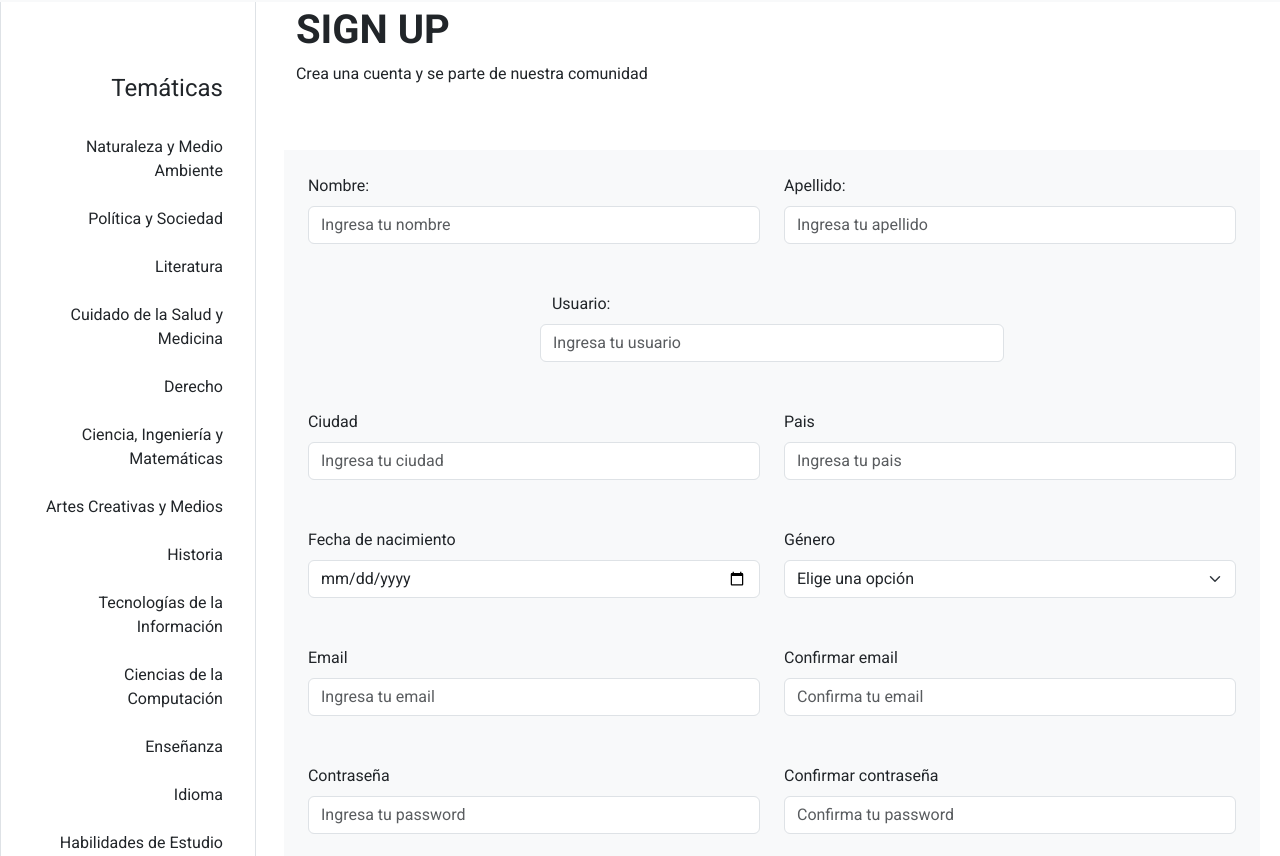
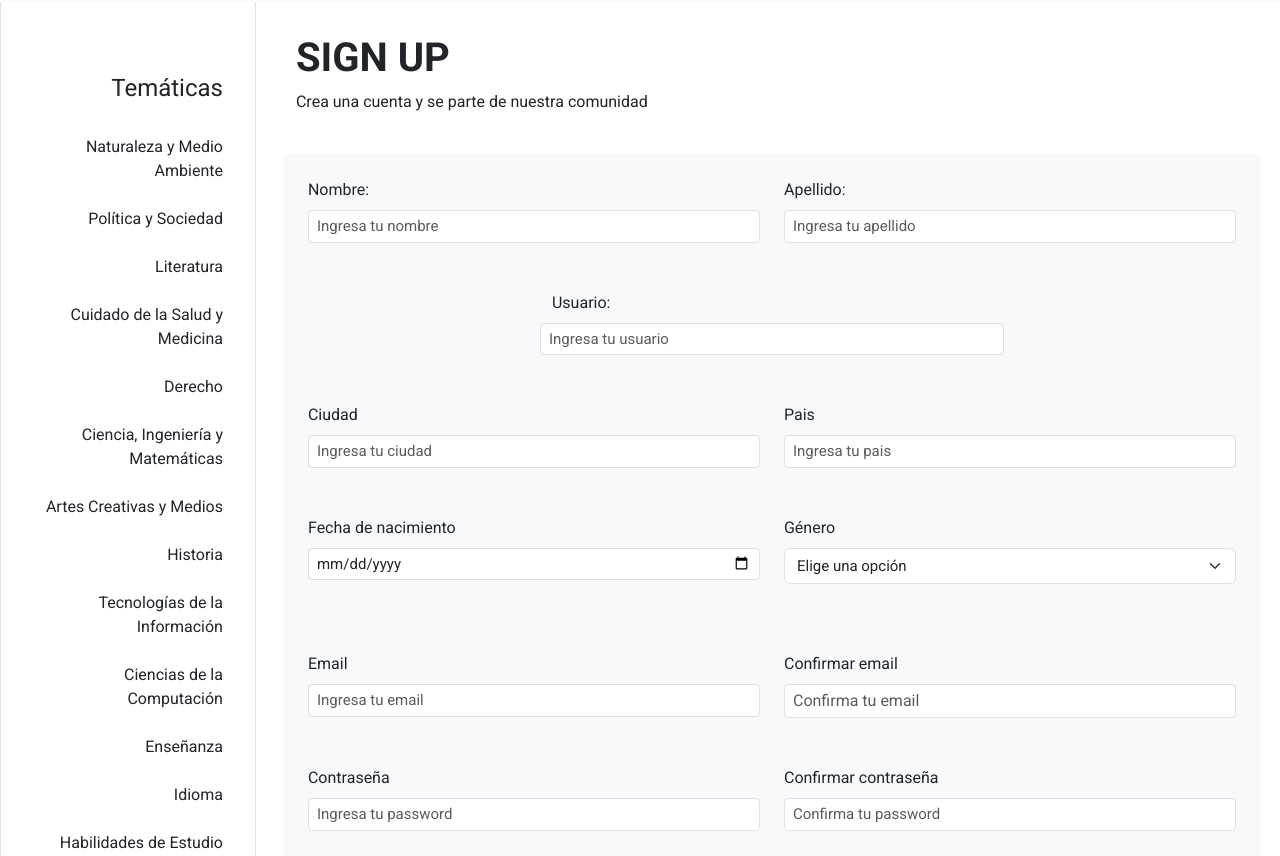
Before and after one commit to pablomos87/frontdeploy, a React (Create React App) app in the folder src/: page /signup in a window 1280 px wide. Shown: the part 144-1000 px from the top of the page. Built offline with nearby package versions, Linux system fonts and the light colour scheme; the HTML template or start-up script is replaced by a standard one.

Commit message:
last commit n-

```diff
--- a/src/Components/CSS/Header.css
+++ b/src/Components/CSS/Header.css
@@ -29,6 +29,6 @@
 };
 @media (min-width: 490px) {
   .hide-on-small-screen {
-    display: inline;
+    display: inline; /* o inline-block según lo que necesites */
   }
 }
--- a/src/Components/CSS/Home.css
+++ b/src/Components/CSS/Home.css
@@ -4,7 +4,7 @@
     height: 100%;
   }
 
-  img {
+  .img-portada {
 
     filter: opacity(75%);
     height: 450px;
@@ -12,19 +12,44 @@
     object-position: center;
   }
 
+  @media (max-width: 490px) {
+    .img-portada {
+      height: 350px;
+    }
+  }
+
+
   .custom-image-1{
 
     height: 180px;
+    filter: opacity(75%);
     object-fit: cover;
     object-position: center;
   }
 
+  @media (max-width: 490px) {
+    .custom-image-1 {
+      height: 145px;
+
+    }
+  }
+
   .custom-image-2{
 
+
+    filter: opacity(75%);
     height: 120px;
     object-fit:cover;
     object-position:center;
   }
+
+  @media (max-width: 490px) {
+    .custom-image-2 {
+      height: 105px;
+
+    }
+  }
+
 
   .custom-link{
   text-decoration: none;
--- a/src/Components/CSS/Signup.css
+++ b/src/Components/CSS/Signup.css
@@ -0,0 +1,7 @@
+
+@media (min-width: 490px) {
+
+    .custom-font-size-signup  {
+        font-size: 0.5rem;
+    }
+  }
--- /dev/null
+++ b/src/Components/CSS/UserProfile.css
@@ -0,0 +1,4 @@
+.link-text {
+    text-decoration: underline;
+    cursor: pointer;
+  }
--- a/src/Components/Home.jsx
+++ b/src/Components/Home.jsx
@@ -29,7 +29,7 @@ const Home = () => {
     <div className="justify-content-center align-self-center m-2 pb-5">
     <Row className="home-title-row mt-5 pb-5 mb-5 p-1 mx-auto">
   <Col className="image-container p-0">
-  <Card.Img variant="top" src={image} alt="foto-portada"/>
+  <Card.Img className="img-portada" variant="top" src={image} alt="foto-portada"/>
     <div className="text-overlay">
       <h1 className= "fw-bold fs-2">Cursos Online</h1>
       <p className="text-sm fs-4">Elige el curso para vos.</p>
@@ -45,10 +45,10 @@ const Home = () => {
 
       <Row className="card-container mt-2 mb-1 p-3 bg-light border border-tertiary container-sm mx-auto p-4">
         {lastThreeCourses.map((course)  => (
-        <Col lg={4} md={10} xs={12} key={course._id} className="justify-content-center d-flex mx-auto">
+        <Col lg={4} md={4} sm={12} xs={12} key={course._id} className="justify-content-center d-flex mx-auto">
           <Card className="text-center d-flex h-100 custom-card w-100">
           <Link to={`/courses/detail?courseId=${course._id}`} className="text-dark custom-link">
-            <Card.Img src={course.imagen}  className="custom-image-1" />
+            <Card.Img src={course.imagen}  className="custom-image-1 img-fluid" />
             <Card.Body className="d-flex flex-column justify-content-between">
               <div>
               <p className="text-sm fs-6 text-uppercase fw-bolder m-0 p-0 mt-1">{course.nombre}</p>
--- a/src/Components/Signup.jsx
+++ b/src/Components/Signup.jsx
@@ -52,20 +52,20 @@ const Signup = () => {
 
   return (
 
-    <Container className="d-flex flex-column justify-content-center m-1">
+    <Container className="d-flex flex-column justify-content-center ms-1 me-1 mt-4 mb-4 pb-3">
 
-      <div className="d-flex flex-column justify-content-center align-items-left container-fluid w-100">
+      <div className="d-flex flex-column justify-content-center align-items-left container-fluid w-100 pb-4 pt-2">
         <h3 className="display-6 fw-bold pb-0">SIGN UP</h3>
         <p className="fw-normal"> Crea una cuenta y se parte de nuestra comunidad</p>
       </div>
 
-      <Form className="mt-5 bg-light p-4 w-100 mx-auto">
+      <Form className="bg-light p-4 w-100 mx-auto">
         <Row>
-          <Col className="mb-4" md={12}>
+          <Col className="mb-4" md={12} xs={12}>
             <FormGroup className="mb-4">
               <Row>
-                <Col className="justify-content-center">
-                  <FormLabel htmlFor="nombreUsuario" className="me-3">Nombre: </FormLabel>
+                <Col xs={6} className="justify-content-center">
+                  <FormLabel htmlFor="nombreUsuario" className="me-3 fs-6 fs-sm-7 fs-xs-8">Nombre: </FormLabel>
                   <FormControl
                     type="text"
                     id="firstName"
@@ -73,11 +73,13 @@ const Signup = () => {
                     placeholder="Ingresa tu nombre"
                     value={firstName}
                     onChange={(e) => setFirstName(e.target.value)}
+                    className="form-control form-control-sm"
+                    style={{ fontSize: '15px', '@media (max-width: 762px)': { fontSize: '12px' }, '@media (max-width: 576px)': { fontSize: '8px' } }}
                     required
                   />
                 </Col>
-                <Col>
-                  <FormLabel htmlFor="apellidoUsuario" className="me-3 align-items-center justify-content-center">Apellido:</FormLabel>
+                <Col  xs={6}>
+                  <FormLabel htmlFor="apellidoUsuario" className="me-3 fs-6 fs-sm-7 fs-xs-8">Apellido:</FormLabel>
                   <FormControl
                     type="text"
                     id="lastName"
@@ -85,6 +87,8 @@ const Signup = () => {
                     placeholder="Ingresa tu apellido"
                     value={lastName}
                     onChange={(e) => setLastName(e.target.value)}
+                    className="form-control form-control-sm"
+                    style={{ fontSize: '15px',  '@media (max-width: 762px)': { fontSize: '12px' }, '@media (max-width: 576px)': { fontSize: '8px' } }}
                     required
                   />
                 </Col>
@@ -100,13 +104,14 @@ const Signup = () => {
         <Row className="w-50">
           <Form.Label htmlFor="username" className="me-3">Usuario:</Form.Label>
         <FormControl
-          className="w-100"
           type="text"
           id="username"
           name="username"
           placeholder="Ingresa tu usuario"
           required
           value={username}
+          className="form-control form-control-sm"
+                    style={{ fontSize: '15px',  '@media (max-width: 762px)': { fontSize: '12px' }, '@media (max-width: 576px)': { fontSize: '8px' } }}
           onChange={(e) => setUsername(e.target.value)}
         />
         </Row>
@@ -127,7 +132,8 @@ const Signup = () => {
                     id="city"
                     name="city"
                     placeholder="Ingresa tu ciudad"
-                    className="form-control"
+                    className="form-control form-control-sm"
+                    style={{ fontSize: '15px',  '@media (max-width: 762px)': { fontSize: '12px' },'@media (max-width: 576px)': { fontSize: '8px' } }}
                     required
                     value={city}
                     onChange={(e) => setCity(e.target.value)}
@@ -140,7 +146,8 @@ const Signup = () => {
                     id="country"
                     name="country"
                     placeholder="Ingresa tu pais"
-                    className="form-control"
+                    className="form-control form-control-sm"
+                    style={{ fontSize: '15px',  '@media (max-width: 762px)': { fontSize: '12px' }, '@media (max-width: 576px)': { fontSize: '8px' } }}
                     required
                     value={country}
                     onChange={(e) => setCountry(e.target.value)}
@@ -154,25 +161,27 @@ const Signup = () => {
           <Col className="mb-4" md={12}>
             <FormGroup className="mb-4">
               <Row>
-                <Col className="justify-content-center">
+                <Col md={6} sm={12} xs={12} className="justify-content-center mb-4">
                   <FormLabel htmlFor="brthDat">Fecha de nacimiento</FormLabel>
                   <FormControl
                     type="date"
                     id="brthDat"
                     name="brthDate"
                     placeholder="Ingresa tu fecha de nacimiento"
-                    className="form-control"
+                    className="form-control form-control-sm"
+                    style={{ fontSize: '15px',  '@media (max-width: 762px)': { fontSize: '12px' },'@media (max-width: 576px)': { fontSize: '8px' } }}
                     required
                     value={birthDate}
                     onChange={(e) => setBirthDate(e.target.value)} />
                 </Col>
 
-                  <Col className="justify-content-center">
+                  <Col  md={6}  sm={12} xs={12} className="justify-content-center">
                     <FormLabel htmlFor="gender">Género</FormLabel>
                     <Form.Select
                       id="gender"
                       name="gender"
-                      className="form-control"
+                      className="form-control form-control-sm"
+                    style={{ fontSize: '15px',  '@media (max-width: 762px)': { fontSize: '12px' }, '@media (max-width: 576px)': { fontSize: '8px' } }}
                       value={gender}
                       onChange={(e) => setGender(e.target.value)}
                       required
@@ -199,7 +208,8 @@ const Signup = () => {
                 id="email"
                 name="email"
                 placeholder="Ingresa tu email"
-                className="form-control"
+                className="form-control form-control-sm"
+                style={{ fontSize: '15px',  '@media (max-width: 762px)': { fontSize: '12px' },'@media (max-width: 576px)': { fontSize: '8px' } }}
                 autocomplete="current-password"
                 required
                 value={email}
@@ -214,7 +224,8 @@ const Signup = () => {
                 id="confirmEmail"
                 name="confirmEmail"
                 placeholder="Confirma tu email"
-                className="form-control"
+                className="form-control form-control-sm"
+                style={{ fontSize: '16px',  '@media (max-width: 762px)': { fontSize: '12px' }, '@media (max-width: 576px)': { fontSize: '8px' } }}
                 required
                 value={confirmEmail}
                 onChange={(e) => setConfirmEmail(e.target.value)}
@@ -228,31 +239,33 @@ const Signup = () => {
 
 
         <Row>
-          <Col className="mb-4" md={12}>
+          <Col md={12}>
             <FormGroup className="mb-4">
               <Row>
-                <Col className="justify-content-center">
+                <Col md={6} sm={12} xs={12} className="justify-content-center mb-4">
                   <FormLabel htmlFor="password">Contraseña</FormLabel>
                   <FormControl
                 type="password"
                 id="password"
                 name="password"
                 placeholder="Ingresa tu password"
-                className="form-control"
+                className="form-control form-control-sm"
+                style={{ fontSize: '15px',  '@media (max-width: 762px)': { fontSize: '12px' }, '@media (max-width: 576px)': { fontSize: '8px' } }}
                 required
                 value={password}
                 onChange={(e) => setPassword(e.target.value)}
               />
              </Col>
 
-<Col className="justify-content-center">
+<Col md={6} sm={12} xs={12} className="justify-content-center">
        <FormLabel htmlFor="confirmPassword">Confirmar contraseña</FormLabel>
                   <FormControl
                 type="password"
                 id="confirmPassword"
                 name="confirmPassword"
                 placeholder="Confirma tu password"
-                className="form-control"
+                className="form-control form-control-sm"
+                style={{ fontSize: '15px',  '@media (max-width: 762px)': { fontSize: '12px' }, '@media (max-width: 576px)': { fontSize: '8px' } }}
                 required
                 value={confirmPassword}
                 onChange={(e) => setConfirmPassword(e.target.value)}
```
Also changed, not shown: src/Components/AdminLogin.jsx (+17 -13 lines), src/Components/Login.jsx (+5 -5 lines), src/Components/UserProfile.jsx (+11 -12 lines).
